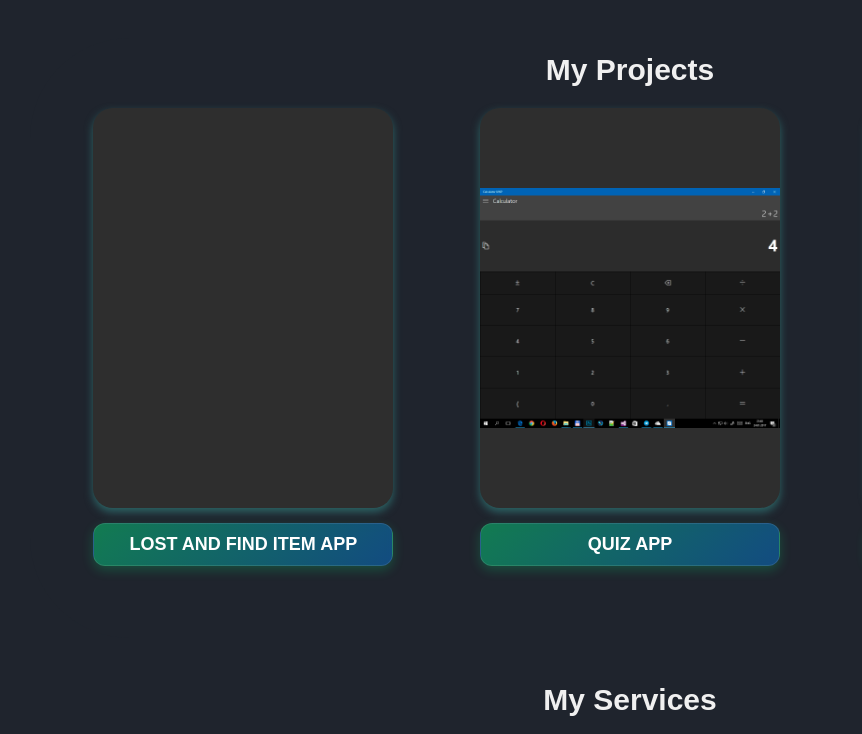
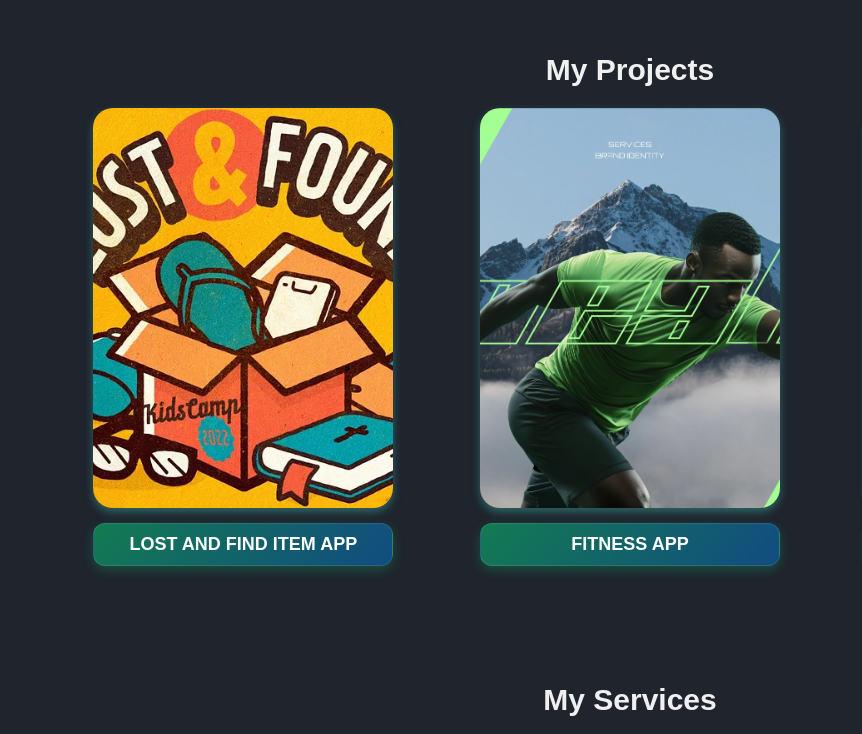
Before and after one commit to loris-ai-code/port, a plain HTML site: page index.html in a window 1280 px wide. Shown: the part 1442-2176 px from the top of the page, 0-862 px from the left. Drawn offline with nearby package versions, Linux system fonts and the light colour scheme; a web font is replaced by a local one.

```diff
--- a/Myportfolio.css
+++ b/Myportfolio.css
@@ -262,7 +262,6 @@
   background: linear-gradient(135deg, rgba(0,255,136,0.4), rgba(0,136,255,0.4));
   border-radius: 12px;
   box-shadow: 0 4px 12px rgba(0, 255, 136, 0.2);
-  backdrop-filter: blur(4px);
   border: 1px solid rgba(255, 255, 255, 0.1);
   transition: transform 0.3s, box-shadow 0.3s;
 }
@@ -289,9 +288,9 @@
 }
 .project-img {
   width: 100%;
-  height: 60%;
-
-
+  height: 100%;
+  border-radius: 20px;
+  object-fit: cover;
 }
 
 .project-img1 {
@@ -419,6 +418,7 @@
 }
 
 
+
 .last {
     width: 100%;
     height:80px;
--- a/Myportfolio.js
+++ b/Myportfolio.js
@@ -64,3 +64,13 @@
     });
   }
 });
+
+const backToTop = document.querySelector('.back-to-top');
+
+  window.addEventListener('scroll', () => {
+    if (window.scrollY > 300) {
+      backToTop.style.display = 'block';
+    } else {
+      backToTop.style.display = 'none';
+    }
+  });
--- a/index.html
+++ b/index.html
@@ -80,14 +80,16 @@
   <h2>My Projects</h2>
   <div class="project-container">
     <div class="project-wrapper">
-      <div class="project-box"></div>
+      <div class="project-box">
+        <img src="Imagesa/Lost pic.webp" alt="lost n found " class="project-img">
+      </div>
       <p class="project-label">LOST AND FIND ITEM APP</p>
     </div>
     <div class="project-wrapper">
       <div class="project-box">
-        <img src="Imagesa/Cal.jpg" alt="Quiz app screenshot" class="project-img">
+        <img src="Imagesa/FITNESS APP.webp" alt="Fitness app screenshot" class="project-img">
       </div>
-      <p class="project-label">QUIZ APP</p>
+      <p class="project-label">FITNESS APP</p>
     </div>
     <div class="project-wrapper">
       <div class="project-box">
```
Also changed, not shown: Imagesa/Cal.jpg (deleted), Imagesa/FITNESS APP.webp (added), Imagesa/Lost pic.webp (added).
